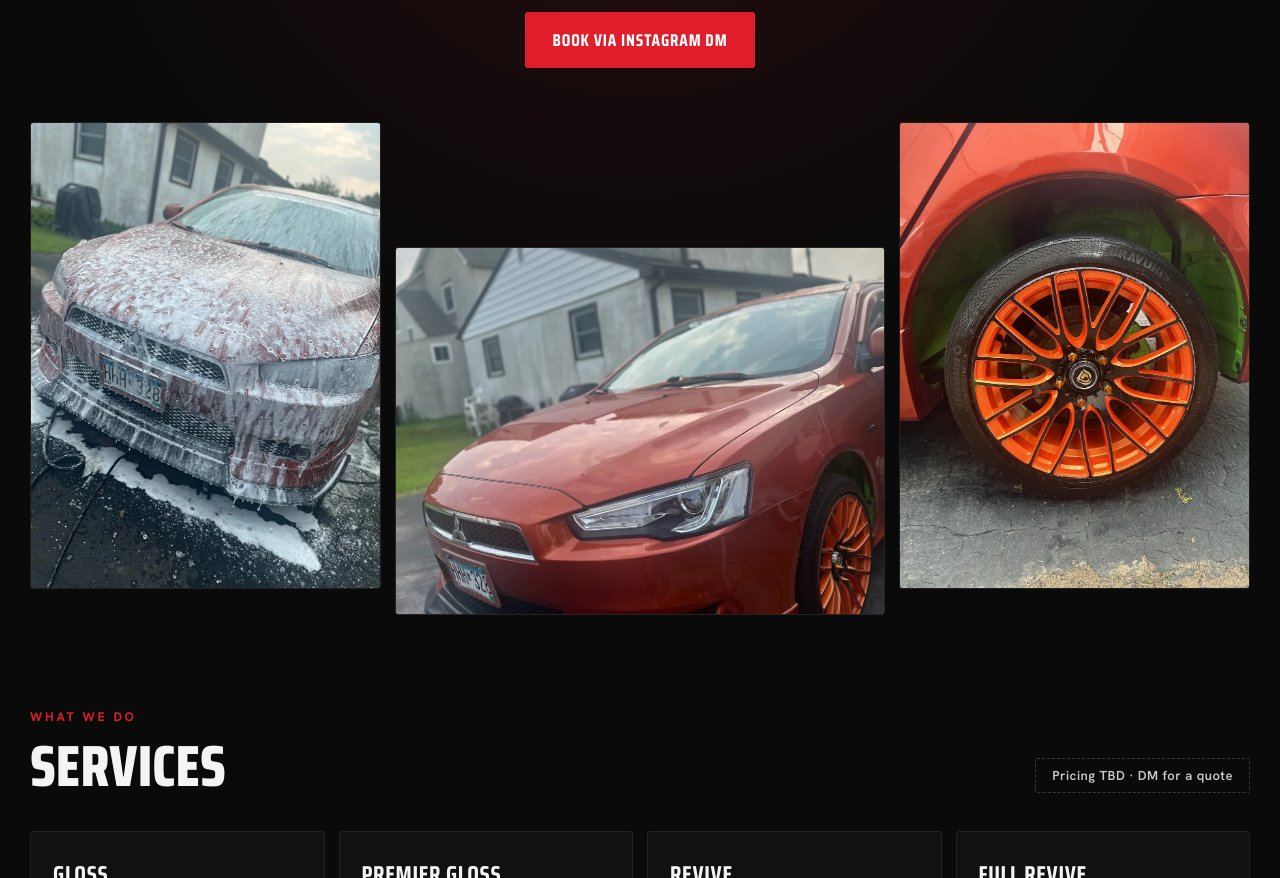
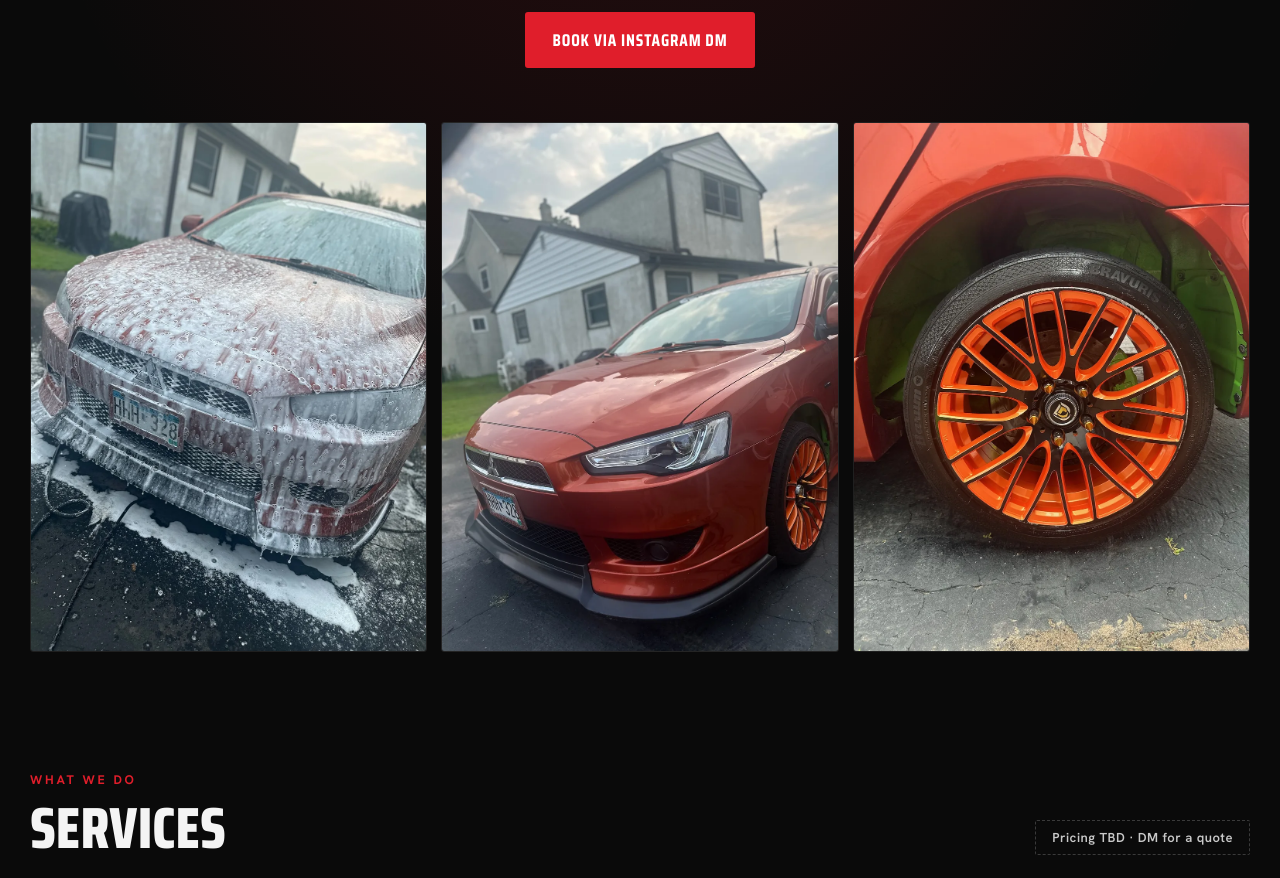
Before and after one commit to ojedat25/HPxShinez-Website, a React (Vite) app in the folder hpxshinez-frontend/: page / in a window 1280 px wide. Shown: the part 560-1438 px from the top of the page. Built offline with nearby package versions, Linux system fonts and the light colour scheme.

Commit message:
Update Hero component styles for improved layout; adjust aspect ratio for center media image.

```diff
--- a/hpxshinez-frontend/src/components/desktop/Hero/Hero.module.css
+++ b/hpxshinez-frontend/src/components/desktop/Hero/Hero.module.css
@@ -82,9 +82,8 @@
   max-width: var(--max-width-content);
   margin: var(--space-25) auto 0;
   display: grid;
-  grid-template-columns: 1fr 1.4fr 1fr;
+  grid-template-columns: 1fr 1fr 1fr;
   gap: var(--space-11);
-  align-items: end;
 }
 
 .sideSlot {
--- a/hpxshinez-frontend/src/data/media.ts
+++ b/hpxshinez-frontend/src/data/media.ts
@@ -93,7 +93,7 @@ export const desktopHeroMedia = {
   },
   center: {
     ...PHOTO['09-orange-lancer-hero'],
-    aspectRatio: '4 / 3',
+    aspectRatio: '3 / 4',
   },
   right: {
     ...PHOTO['11-orange-lancer-wheel'],
```
